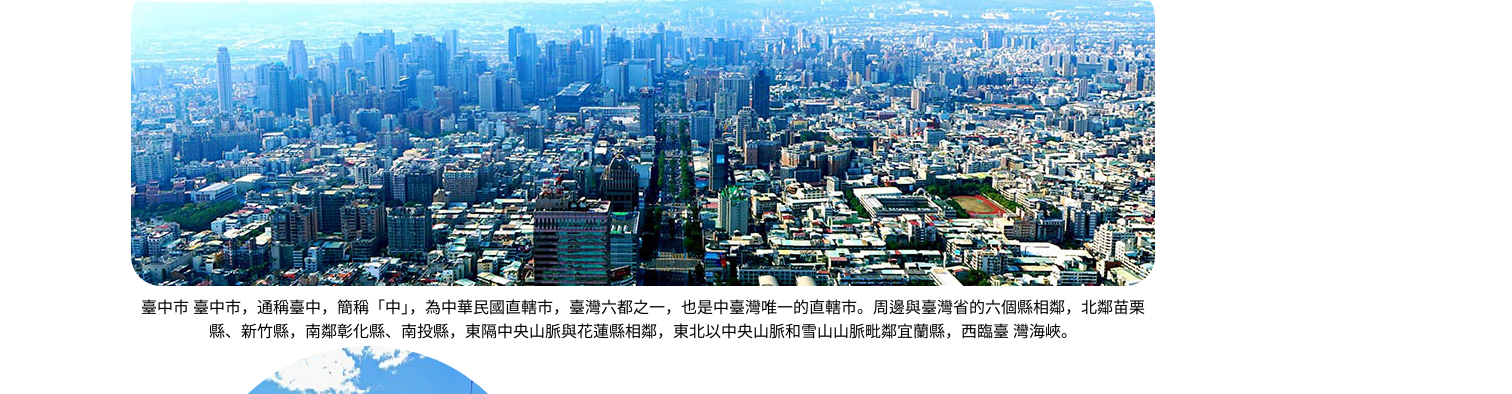
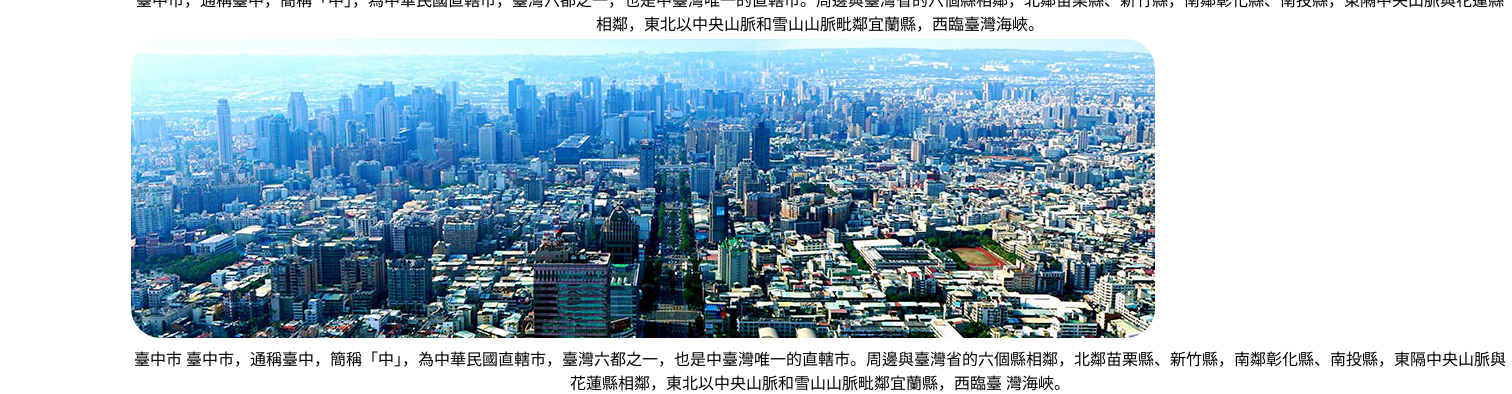
Before and after one commit to diana0966851932-hash/indexxx, a plain HTML site: page index.html in a window 1280 px wide. Shown: the part 174-568 px from the top of the page, 1512 px wide, since content can reach past the window. Drawn offline with Linux system fonts and the light colour scheme.

Commit message:
546210
new yea

```diff
--- a/index.html
+++ b/index.html
@@ -74,7 +74,14 @@
 
 <div class="large_font">台中市景點推薦</div>
 
-<img src="00.jpeg">
+臺中市，通稱臺中，簡稱「中」，為中華民國直轄市，臺灣六都之一，也是中臺灣唯一的直轄市。周邊與臺灣省的六個縣相鄰，北鄰苗栗縣、新竹縣，南鄰彰化縣、南投縣，東隔中央山脈與花蓮縣相鄰，東北以中央山脈和雪山山脈毗鄰宜蘭縣，西臨臺灣海峽。
+
+	</td>
+
+</tr>
+<tr>
+	<td>
+		<img src="00.jpeg">
 
 </td>
 </tr>
```
